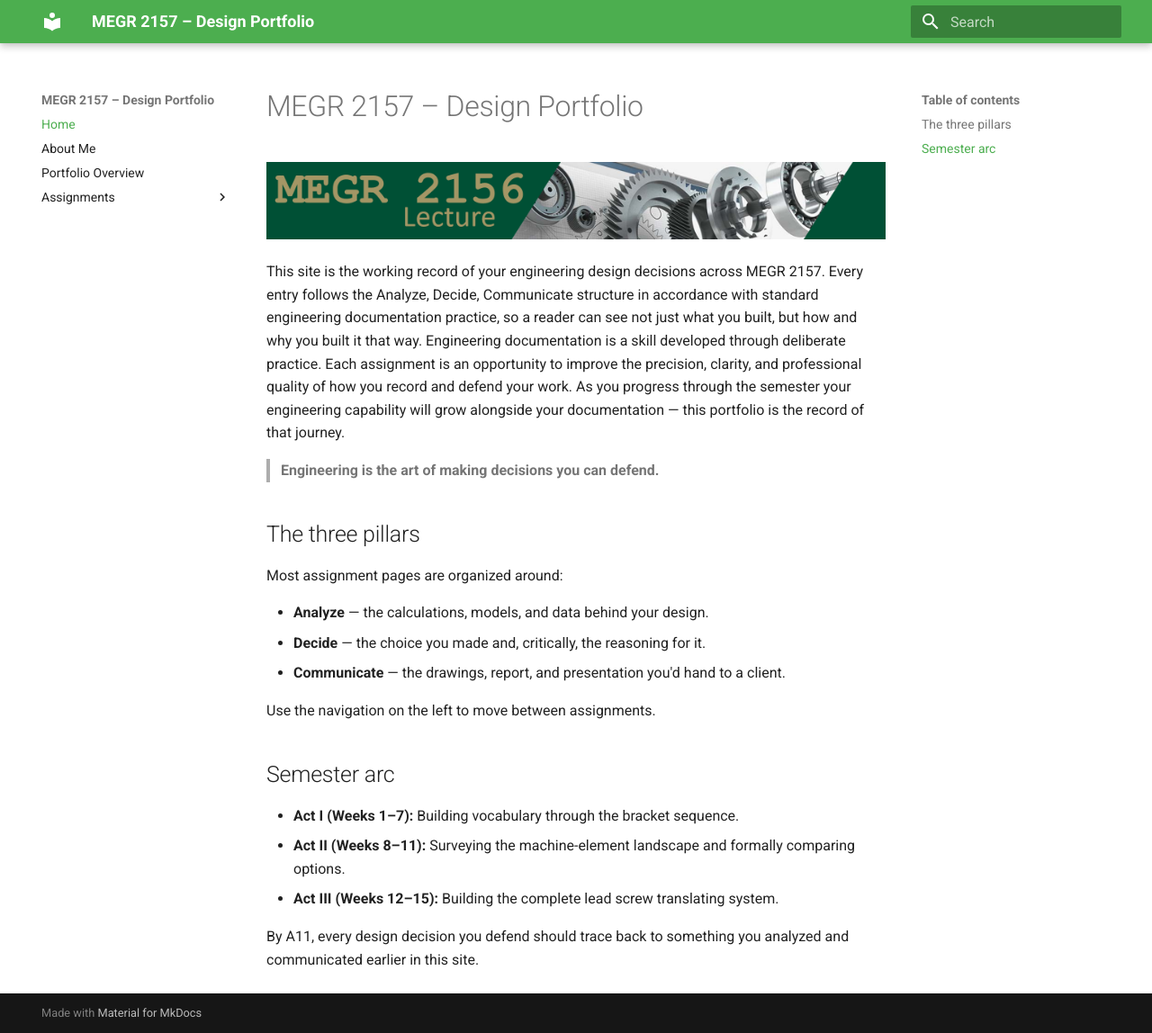
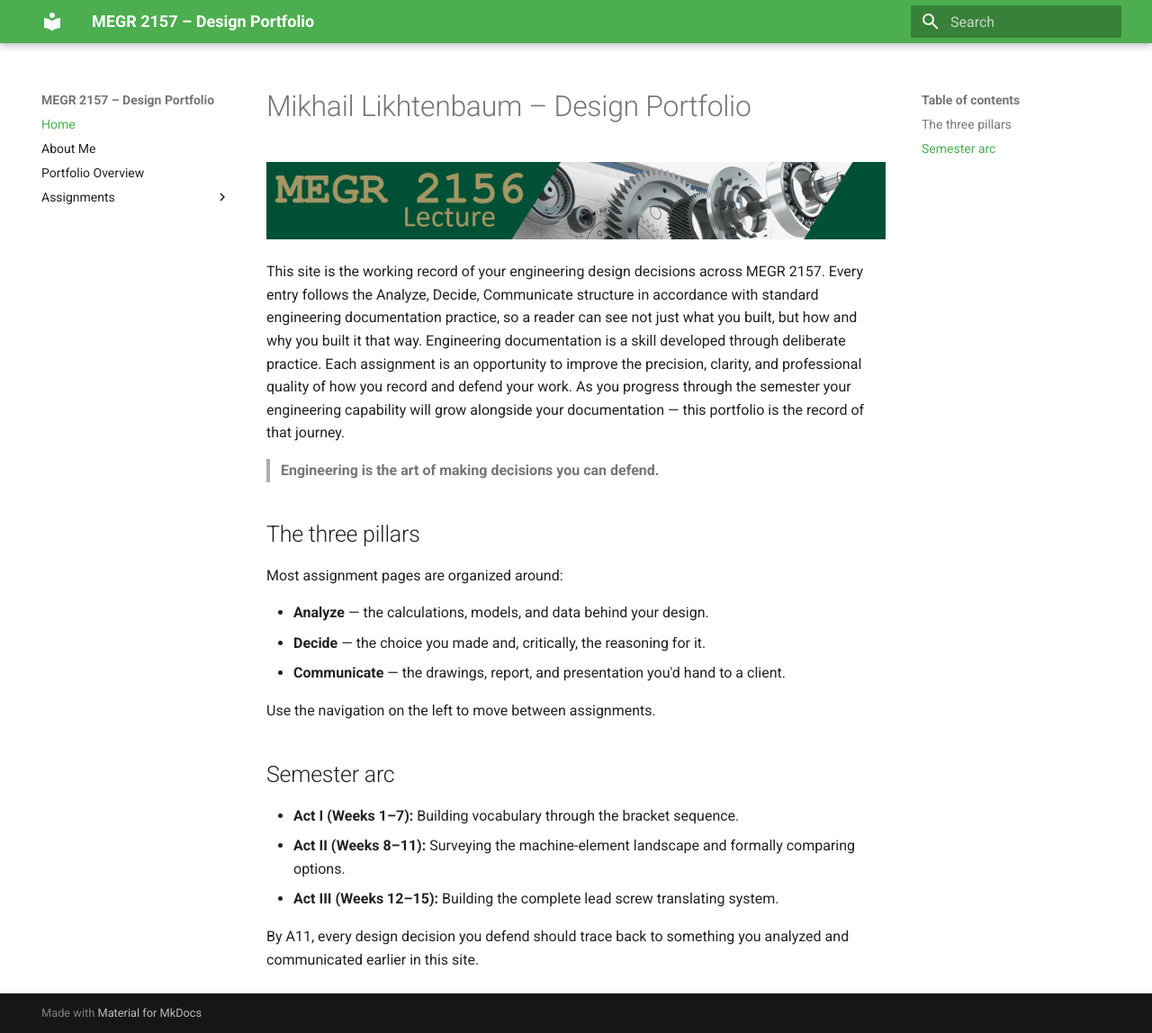
Before and after one commit to Mlikhtenbaum/megr-2157-design-projects-portfolio, an MkDocs documentation site: the page built from docs/index.md, in a window 1280 px wide and 1148 px high. Shown: the whole window at 90% size. Built offline with MkDocs 1.6.1 and Material for MkDocs 9.7.7, drawn with Linux system fonts in a browser that asks for light colours.

Commit message:
Initial Site Setup

```diff
--- a/docs/index.md
+++ b/docs/index.md
@@ -1,4 +1,4 @@
-# MEGR 2157 – Design Portfolio
+# Mikhail Likhtenbaum – Design Portfolio
 
 ![MEGR 2156-7 Title](MEGR2156title.png)
 
```
